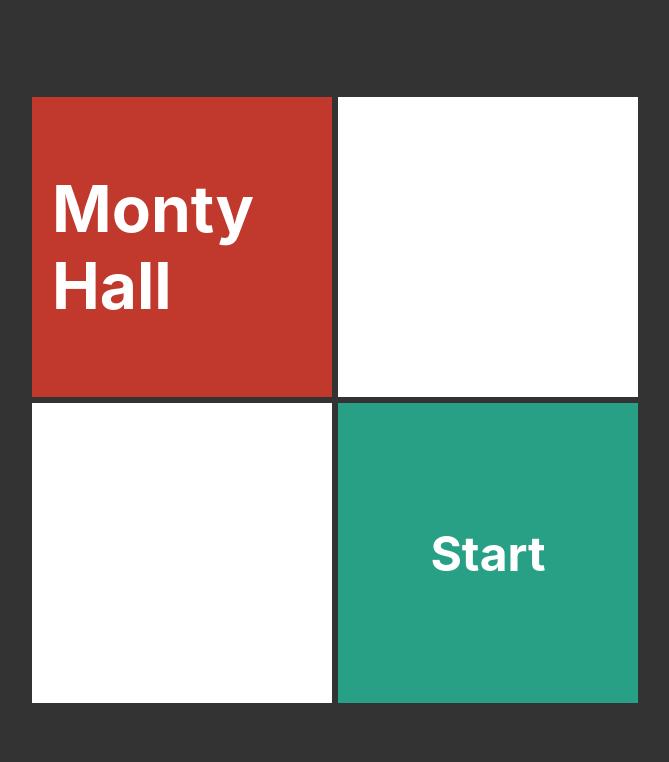
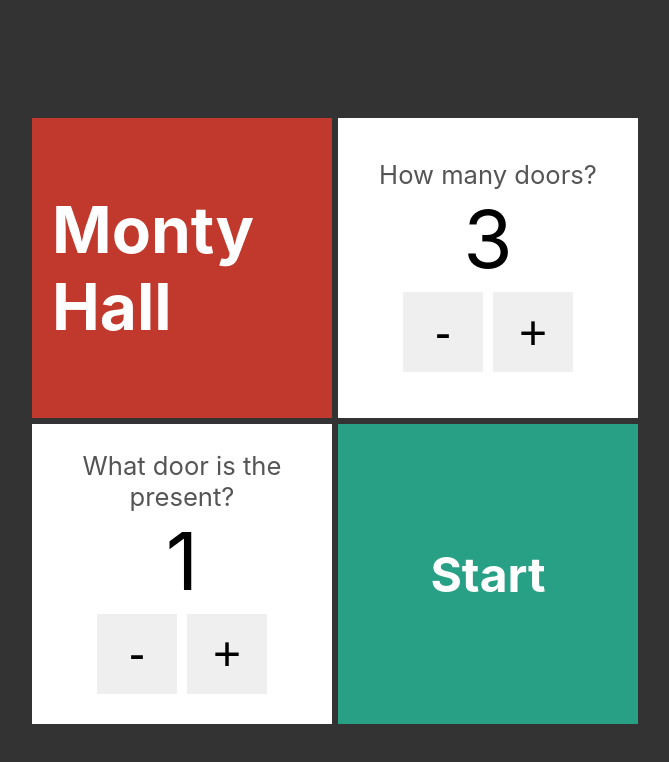
Before and after one commit to bruvicoso/doorGame, a Next.js app: page / in a window 1280 px wide. Shown: the top 762 px of the page, without its empty margins (305-974 px from the left). Built offline with nearby package versions, Linux system fonts and the light colour scheme.

Commit message:
feat: menu game

```diff
--- /dev/null
+++ b/components/InputNumber.tsx
@@ -0,0 +1,23 @@
+import styles from "../styles/InputNumber.module.css"
+
+interface InputNumberProps {
+    text: string
+    value: number
+    onChange: (newValue: number) => void
+}
+
+export default function InputNumber(props: InputNumberProps) {
+    const dec = () => props.onChange(props.value > 2 ? props.value - 1 : 1)
+    const inc = () => props.onChange(props.value + 1)
+
+    return (
+        <div className={styles.inputNumber}>
+            <span className={styles.text}>{props.text}</span>
+            <span className={styles.value}>{props.value}</span>
+            <div className={styles.buttons}>
+                <button onClick={dec}>-</button>
+                <button onClick={inc}>+</button>
+            </div>
+        </div>
+    )
+}
--- a/pages/index.jsx
+++ b/pages/index.jsx
@@ -1,21 +1,49 @@
 import Card from "../components/Card"
+import InputNumber from "../components/InputNumber"
 import styles from "../styles/Form.module.css"
 import Link from "next/link"
+import { useState } from "react"
+import Head from "next/head"
 
 export default function Form() {
+	const [amountDoors, setAmountDoors] = useState(3)
+	const [giftDoor, setGiftDoor] = useState(1)
+	const [errorMsg, setErrorMsg] = useState("")
+
+	const validation = (e) => {
+		if (giftDoor > amountDoors) {
+			e.preventDefault()
+			setErrorMsg("The gift needs to be at a valid door")
+		}
+    }
+
+	const clearMessage = () => setErrorMsg("")
+
 	return (
 		<div className={styles.form}>
+			<Head>
+				<title>Menu - Door Game</title>
+			</Head>
+			<div>
+				<h1 style={{color: "red"}}>{errorMsg}</h1>
+				<span style={{cursor: "pointer"}} onClick={clearMessage}>{errorMsg !== "" ? "X" : ""}</span>
+			</div>
 			<div>
 				<Card bgcolor="#c0392c" >
 					<h1>Monty Hall</h1>
 				</Card>
-				<Card></Card>
+				<Card>
+					<InputNumber text="How many doors?" value={amountDoors} onChange={newAmount => setAmountDoors(newAmount)} />
+				</Card>
 			</div>
 			<div>
-				<Card></Card>
+				<Card>
+					<InputNumber text="What door is the present?" value={giftDoor} onChange={newDoor => setGiftDoor(newDoor)} />
+				</Card>
 				<Card bgcolor="#28a085">
-					<Link href={`/game/4/2`}>
-						<h2 className={styles.link}>Start</h2>
+					{/* <Link href={`/game/${amountDoors}/${giftDoor}`} as={`/game`}> */}
+					<Link href={{ pathname: '/game', query: { amountDoors, giftDoor } }} as="/game">
+						<h2 className={styles.link} onClick={e => validation(e)}>Start</h2>
 					</Link>
 				</Card>
 			</div>
--- /dev/null
+++ b/styles/InputNumber.module.css
@@ -0,0 +1,33 @@
+.inputNumber {
+    display: flex;
+    flex: 1;
+    flex-direction: column;
+    align-items: center;
+    justify-content: center;
+    color: black;
+}
+
+.text {
+    color: #555;
+    font-size: 1.6rem;
+    text-align: center;
+}
+
+.value {
+    font-size: 5rem;
+}
+
+.buttons {
+    display: flex;
+}
+
+.buttons button {
+    display: flex;
+    justify-content: center;
+    align-items: center;
+    font-size: 3rem;
+    height: 80px;
+    width: 80px;
+    margin: 5px;
+    border: none;
+}
```
